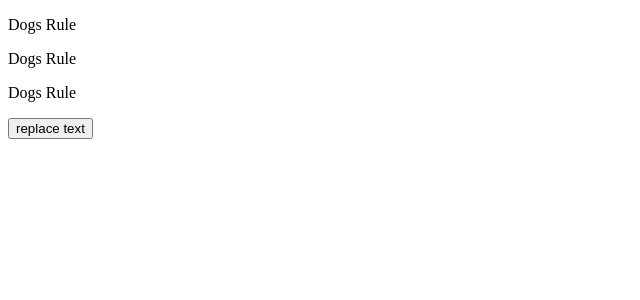
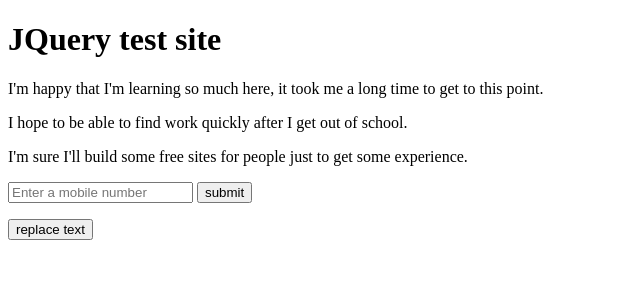
Before and after one commit to Robengelbert/html-sandbox, a PHP site: page /jquery/index.php in a window 1280 px wide. Shown: the top 300 px of the page, without its empty margins (0-640 px from the left). Run offline with PHP 8.4, Linux system fonts and the light colour scheme; some libraries are stand-ins or nearby versions.

Commit message:
Added some different functions to practice with jquery

```diff
--- a/jquery/index.php
+++ b/jquery/index.php
@@ -1,16 +1,26 @@
 <!DOCTYPE html>
-	<html lang="en">
+<html lang="en">
 	<head>
-		<meta charset="utf-8" />
+		<meta charset="utf-8"/>
 		<script src="https://code.jquery.com/jquery-1.11.3.min.js"></script>
 		<script src="script.js" type="text/javascript"></script>
+		<link href="style.css" type="text/css" rel="stylesheet"/>
 		<title>JQuery practice</title>
 	</head>
 	<body>
-		<p>Dogs Rule</p>
-		<p class="mark">Dogs Rule</p>
-		<p>Dogs Rule</p>
-		<button type="button">replace text</button>
+		<h1>JQuery test site</h1>
+		<p>I'm happy that I'm learning so much here, it took me a long time to get to this point.</p>
+		<p class="mark">I hope to be able to find work quickly after I get out of school.</p>
+		<p>I'm sure I'll build some free sites for people just to get some experience.</p>
+
+		<form>
+					<input type="text" id="inputMobile" maxlength="10" placeholder="Enter a mobile number">
+
+					<input type="submit" value="submit">
+			<p></p>
+					<button type="button">replace text</button>
+
+		</form>
 
 	</body>
 </html>
--- a/jquery/script.js
+++ b/jquery/script.js
@@ -1,7 +1,13 @@
 $(document).ready(function(){
-	$("p").hover(function() {
-		$(this).addClass("highlight");
-	}, function(){
-		$($this).removeClass("highlight");
+	$("form").submit(function(event){
+		var mob = /^[1-9]{1}[0-9]{9}$/;
+		var currentValue = $("#inputMobile").val();
+		if(mob.test(currentValue) == false && currentValue != 10){
+			$("p").html("Invalid mobile number").addClass("error").show().fadeOut(1000);
+		}else{
+			$("p").html("Valid mobile number").addClass("success").show().fadeOut(1000);
+		}
+		event.preventDefault();
+
 	});
 });
--- /dev/null
+++ b/jquery/style.css
@@ -0,0 +1,9 @@
+p.highlight{
+	background-color:orange;
+}
+.error{
+	color:red;
+}
+.success{
+	color:green;
+}
```
